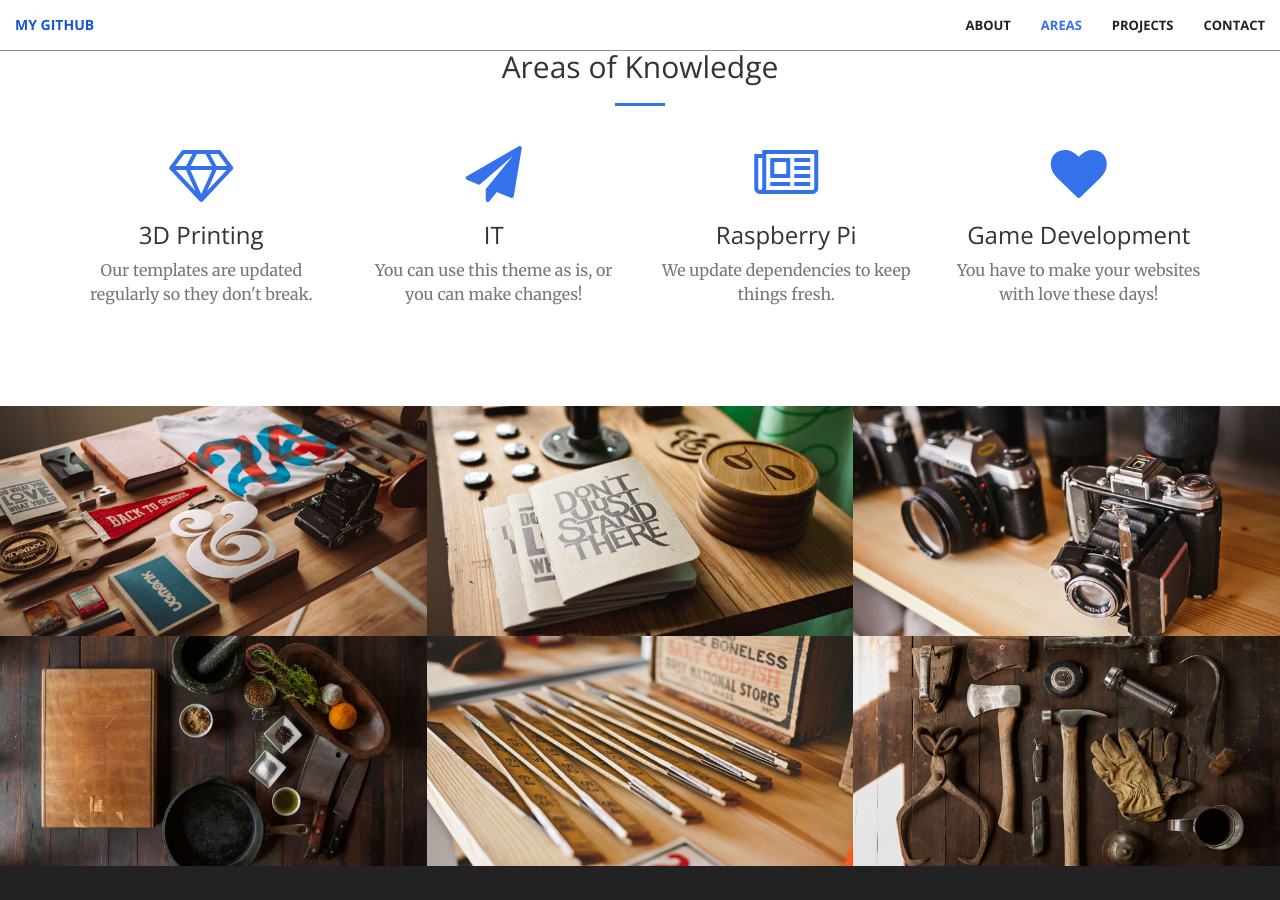
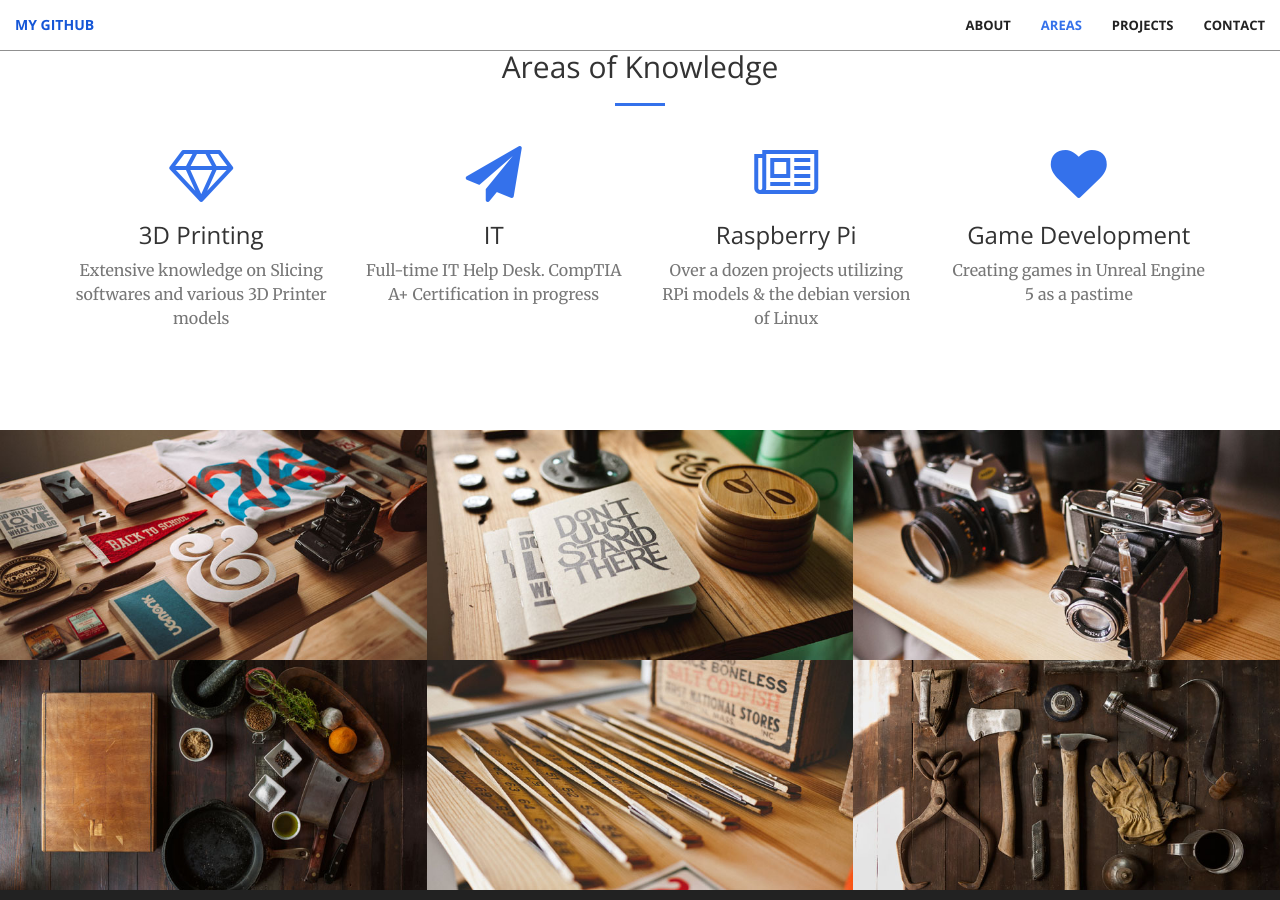
Before and after one commit to Mikeymac02/Mikeymac02.github.io, a Jekyll site: the page built from index.html, in a window 1280 px wide and 900 px high, scrolled down 1294 px. Built offline with Jekyll 4.4.1, drawn with Linux system fonts in a browser that asks for light colours.

Commit message:
Update services.html

```diff
--- a/_includes/services.html
+++ b/_includes/services.html
@@ -13,28 +13,28 @@
                 <div class="service-box">
                     <i class="fa fa-4x fa-diamond wow bounceIn text-primary"></i>
                     <h3>3D Printing</h3>
-                    <p class="text-muted">Our templates are updated regularly so they don't break.</p>
+                    <p class="text-muted">Extensive knowledge on Slicing softwares and various 3D Printer models</p>
                 </div>
             </div>
             <div class="col-lg-3 col-md-6 text-center">
                 <div class="service-box">
                     <i class="fa fa-4x fa-paper-plane wow bounceIn text-primary" data-wow-delay=".1s"></i>
                     <h3>IT</h3>
-                    <p class="text-muted">You can use this theme as is, or you can make changes!</p>
+                    <p class="text-muted">Full-time IT Help Desk. CompTIA A+ Certification in progress</p>
                 </div>
             </div>
             <div class="col-lg-3 col-md-6 text-center">
                 <div class="service-box">
                     <i class="fa fa-4x fa-newspaper-o wow bounceIn text-primary" data-wow-delay=".2s"></i>
                     <h3>Raspberry Pi </h3>
-                    <p class="text-muted">We update dependencies to keep things fresh.</p>
+                    <p class="text-muted">Over a dozen projects utilizing RPi models & the debian version of Linux</p>
                 </div>
             </div>
             <div class="col-lg-3 col-md-6 text-center">
                 <div class="service-box">
                     <i class="fa fa-4x fa-heart wow bounceIn text-primary" data-wow-delay=".3s"></i>
                     <h3>Game Development</h3>
-                    <p class="text-muted">You have to make your websites with love these days!</p>
+                    <p class="text-muted">Creating games in Unreal Engine 5 as a pastime</p>
                 </div>
             </div>
         </div>
```
